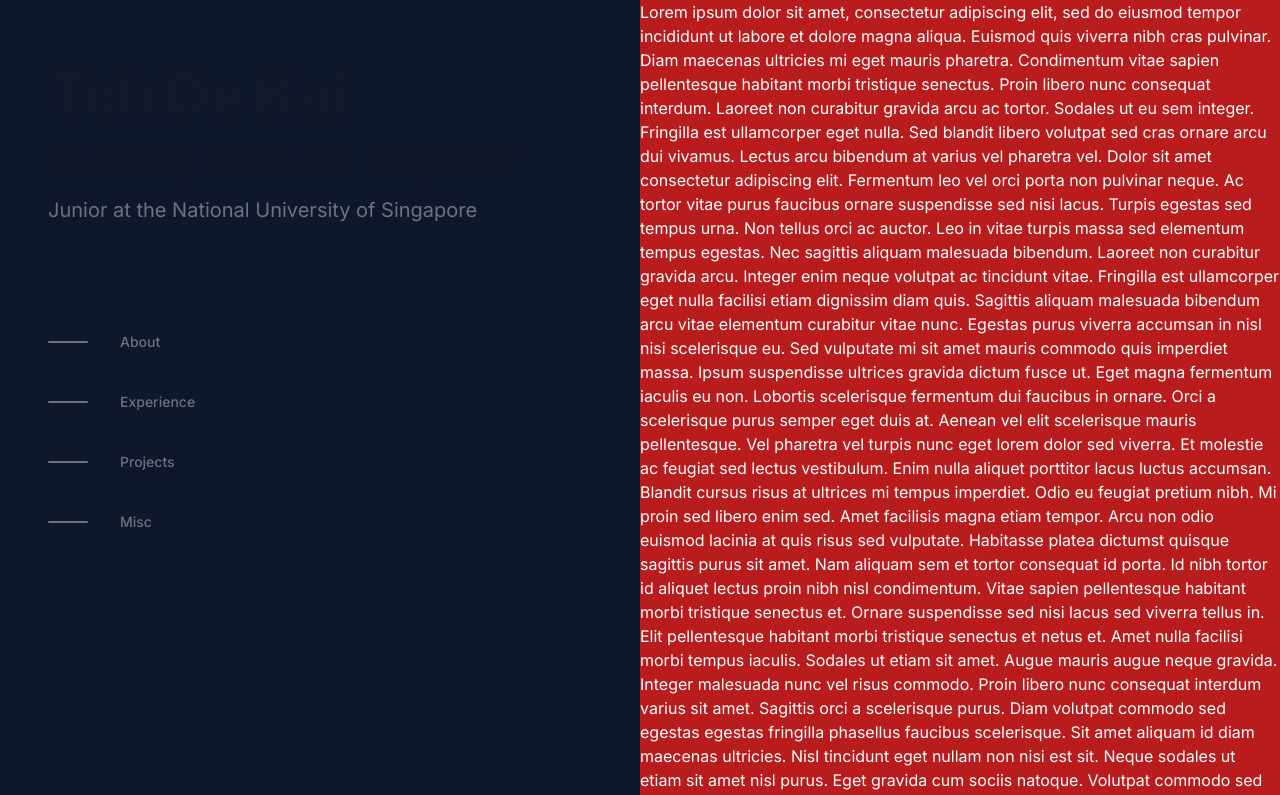
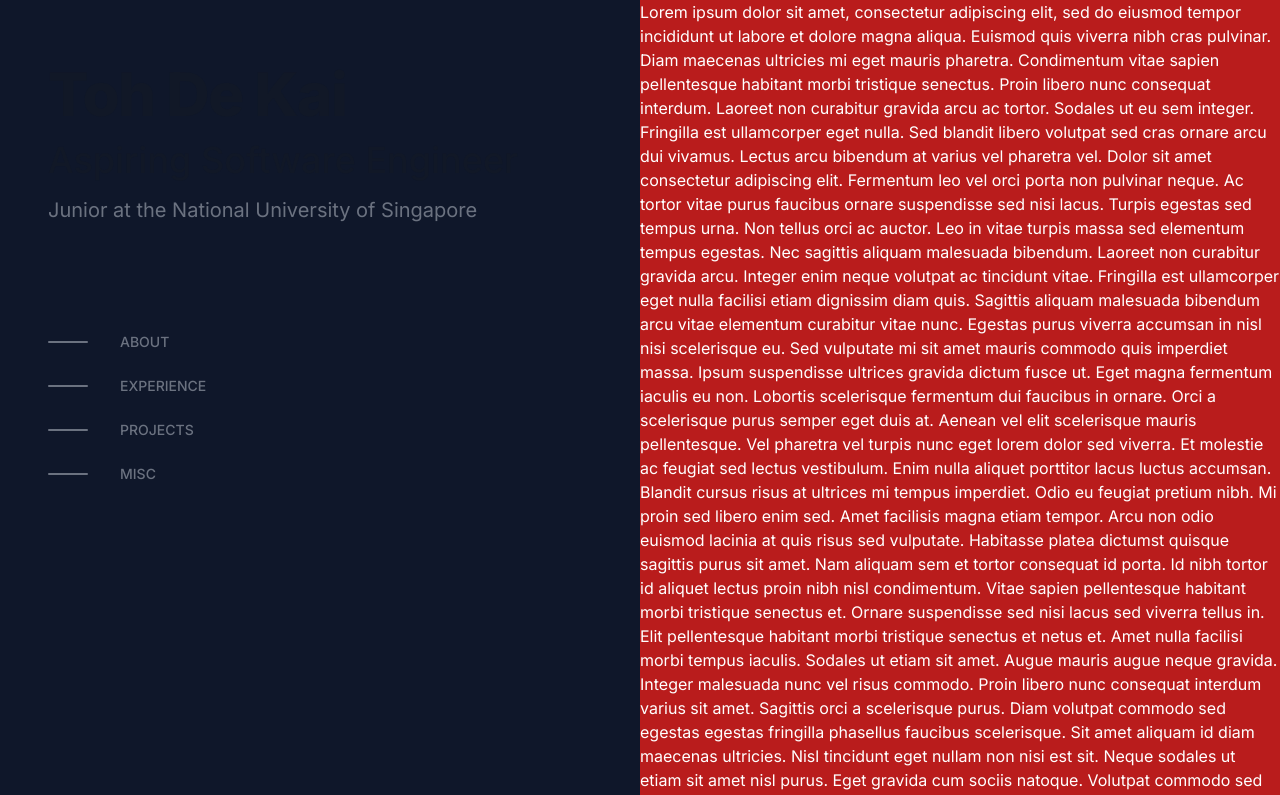
Before and after one commit to TohDeKai/portfolio, a Next.js app in the folder app/: page / in a window 1280 px wide. Shown: the top 795 px of the page. Built offline with nearby package versions, Linux system fonts and the light colour scheme.

Commit message:
FEAT: styling nav

```diff
--- a/app/src/app/components/nav.tsx
+++ b/app/src/app/components/nav.tsx
@@ -16,7 +16,7 @@ export default function Nav({ menuItems }: NavProps) {
   return (
     <section>
       <div className="py-8 px-4 max-w-screen-xl lg:py-16 lg:px-12 md:flex">
-        <ul className="space-y space-y-4 text-sm font-medium text-gray-500 dark:text-gray-400 md:me-4 mb-4 md:mb-0">
+        <ul className="space-y text-sm font-medium text-gray-500 dark:text-gray-400 md:me-4 mb-4 md:mb-0">
           {menuItems.map((menuItem, index) => (
             <li key={index} className="group">
               <a
@@ -24,7 +24,7 @@ export default function Nav({ menuItems }: NavProps) {
                 className="inline-flex items-center py-3 rounded-lg"
               >
                 <hr className="w-10 h-0.5 bg-gray-500 border-0 rounded group-hover:w-40 transition-all duration-300 group-hover:bg-gray-50" />
-                <p className="pl-8 text-sm text-gray-500 group-hover:text-gray-50">
+                <p className="pl-8 text-sm text-gray-500 group-hover:text-gray-50 uppercase">
                   {menuItem.text}
                 </p>
               </a>
```
